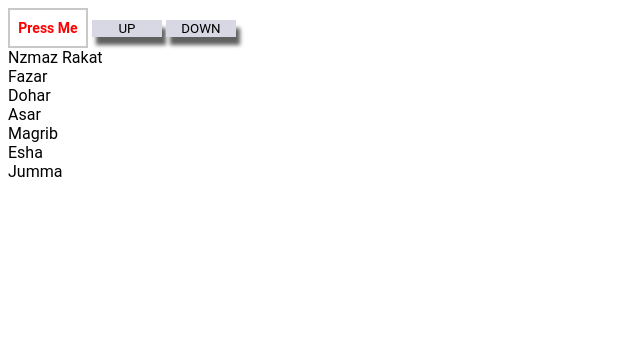
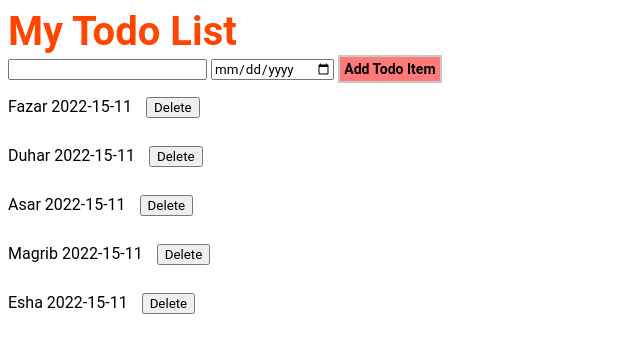
Before and after one commit to Tauhidul-Hossain/THT-Int., a website: page Js Project/todo.html in a window 1280 px wide. Shown: the whole page, without its empty margins (0-640 px from the left). Drawn offline with Linux system fonts and the light colour scheme.

Commit message:
todo App

```diff
--- a/Js Project/app.css
+++ b/Js Project/app.css
@@ -1,24 +1,36 @@
 * {
   font-family: Roboto, Arial;
 }
-.button-pressme{
-    width: 80px;
-    height: 40px;
+.button-pressme {
   display: inline-block;
+  width: 0.5fr;
+  height: 1fr;
   border: 2px solid rgb(200, 200, 200);
   cursor: pointer;
   padding: 4px;
-    color: red;
+  color: rgb(0, 0, 0);
   font-size: 14px;
   font-weight: bold;
   text-align: auto;
-    background-color: white;
+  background-color: rgba(255, 24, 24, 0.575);
 }
-.button-up, .button-down{
+.button-up,
+.button-down {
+  margin: 10px 0px 10px 0px;
+  display: flex;
   width: 70px;
   height: fit-content;
   background-color: rgb(215, 216, 228);
   border: none;
+  margin: bottom 12px;
+  bottom: 12px;
   box-shadow: 4px 8px 4px rgba(96, 96, 96, 4);
   cursor: pointer;
 }
+.counter,
+.ammount {
+  display: inline-block;
+  padding: 5px;
+  width: 20px;
+  margin: auto;
+}
--- a/Js Project/todo.html
+++ b/Js Project/todo.html
@@ -6,34 +6,126 @@
     <meta name="viewport" content="width=device-width, initial-scale=1.0" />
     <link rel="stylesheet" href="app.css" />
     <script type="text/javascript" src="app.js"></script>
-    <title>ToDo LIST</title>
+    <title>Todo App</title>
   </head>
   <body>
-    <button class="button-pressme">Press Me</button>
-    <button class="button-up">UP</button>
-    <button class="button-down">DOWN</button>
+    <div style="font-weight: bold; font-size: 40px; color: orangered">
+      My Todo List
+    </div>
+    <input id="new-todo-item" type="text" />
+    <input type="date" id="date-seter" />
+    <button class="button-pressme" , onclick="addToDo();" ;>
+      Add Todo Item
+    </button>
+
+    <div id="todo-list"></div>
     <script>
-      addToDo("Nzmaz Rakat");
-      function addToDo(toDoTitle) {
-        let element = document.createElement("div");
-        element.innerText = toDoTitle;
-        document.body.appendChild(element);
+      document.title = "My Todo App";
+      //Model
+      //if localstorage exist use that
+      //Other wise use deafult
+      let todo;
+      const savedTodo = JSON.parse(localStorage.getItem("todo"));
+      if (Array.isArray(savedTodo)) {
+        todo = savedTodo;
+      } else {
+        todo = [
+          {
+            item: "Fazar",
+            dueDate: "2022-15-11",
+            id: "id1",
+          },
+          {
+            item: "Duhar",
+            dueDate: "2022-15-11",
+            id: "id2",
+          },
+          {
+            item: "Asar",
+            dueDate: "2022-15-11",
+            id: "id3",
+          },
+          {
+            item: "Magrib",
+            dueDate: "2022-15-11",
+            id: "id4",
+          },
+          {
+            item: "Esha",
+            dueDate: "2022-15-11",
+            id: "id5",
+          },
+        ];
       }
-      let todo = ["Morning", "Noon", "After noon", "Evening", "Night"];
-      todo.push("Dawn");
-      todo.pop();
-      todo.unshift("Dawn");
 
+      //Create a Todo
+      function createToDo(item, dueDate) {
+        const id = "" + new Date().getTime();
 
-      const myList = todo.toString().toUpperCase().split(",");
-      console.log(myList);
+        todo.push({
+          item: item,
+          dueDate: dueDate,
+          id: id,
+        });
+        saveToDo();
+      }
 
-      addToDo("Fazar");
-      addToDo("Dohar");
-      addToDo("Asar");
-      addToDo("Magrib");
-      addToDo("Esha");
-      addToDo("Jumma");
+      function removeToDo(idToDelete) {
+        todo = todo.filter(function (todo) {
+          if (todo.id === idToDelete) {
+            return false;
+          } else {
+            return true;
+          }
+        });
+        saveToDo();
+      }
+      function saveToDo() {
+        localStorage.setItem("todo", JSON.stringify(todo));
+      }
+      // End of Model
+
+      // Control
+      function addToDo() {
+        const textbox = document.getElementById("new-todo-item");
+        const item = textbox.value;
+
+        const dateSeter = document.getElementById("date-seter");
+        const dueDate = dateSeter.value;
+
+        createToDo(item, dueDate);
+        render();
+      }
+
+      function deletToDo(event) {
+        const deletButton = event.target;
+        const idToDelete = deletButton.id;
+        removeToDo(idToDelete);
+        render();
+      }
+      //End Of Control
+      //View
+      function render() {
+        // Reset List
+        document.getElementById("todo-list").innerHTML = "";
+
+        todo.forEach(function (todo) {
+          const element = document.createElement("div");
+          element.innerText = todo.item + " " + todo.dueDate;
+
+          const deletButton = document.createElement("button");
+          deletButton.innerText = "Delete";
+          deletButton.style = "margin:14px";
+          deletButton.onclick = deletToDo;
+          deletButton.id = todo.id;
+          element.appendChild(deletButton);
+
+          const todoList = document.getElementById("todo-list");
+          todoList.appendChild(element);
+        });
+      }
+      render();
+      //End of View
     </script>
   </body>
 </html>
```
Also changed, not shown: Js Project/app.js (+20 -3 lines). Lines whose indentation alone changed are shown as unchanged.
